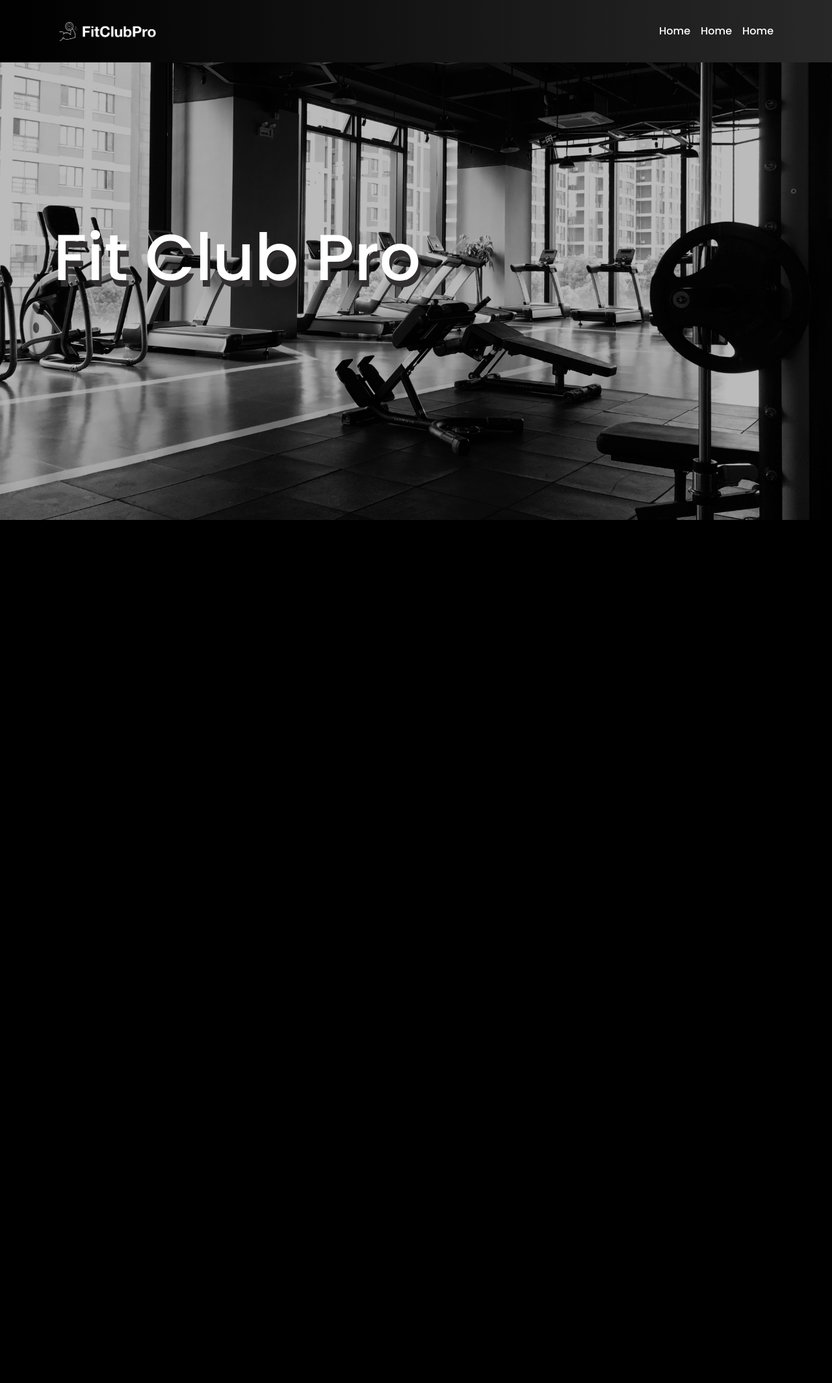
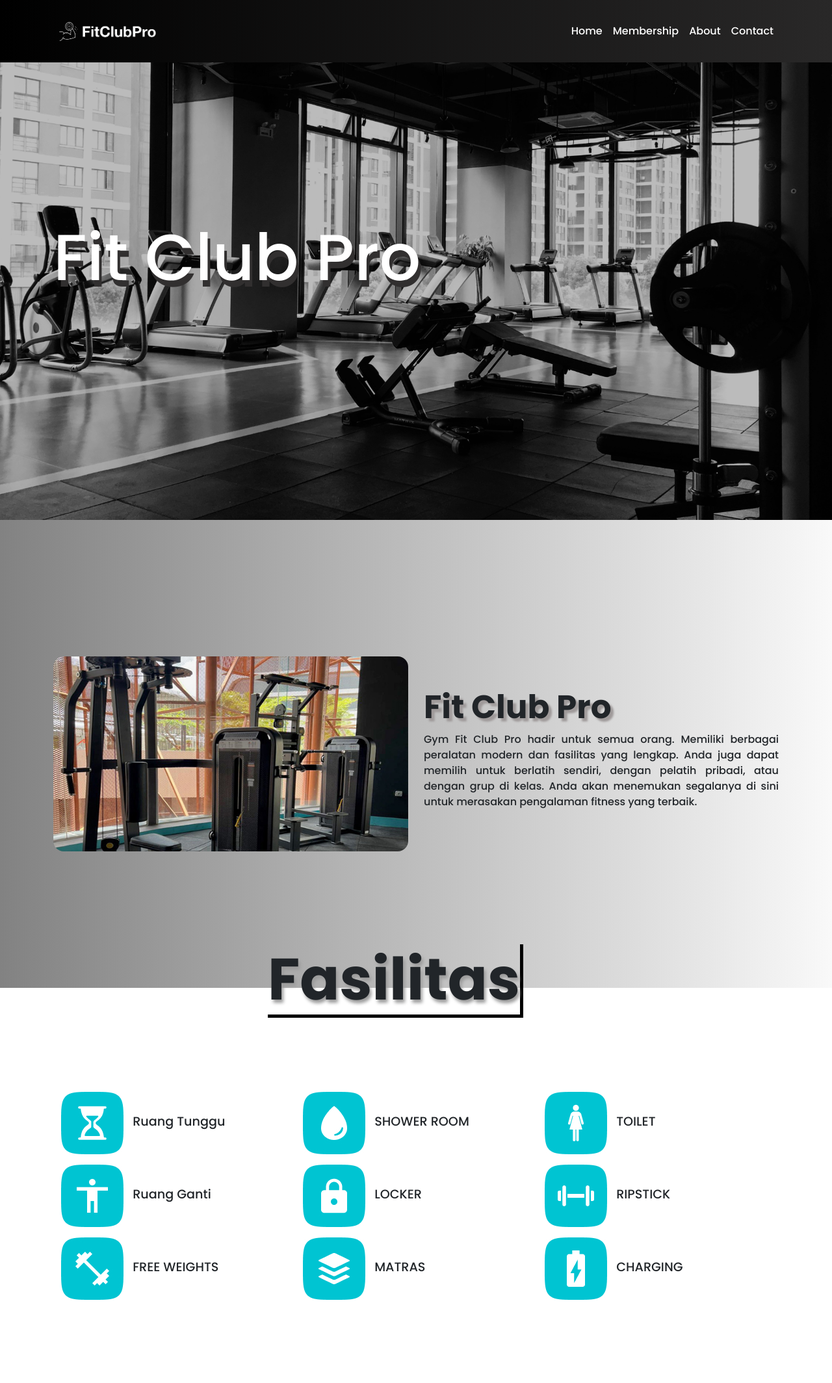
Before and after one commit to AdrianAlga/FitClubPro, a PHP site: page / in a window 1280 px wide. Shown: the whole page at 65% size. Before the commit the page ends 800 px from the top, so only its background shows below. Run offline with PHP 8.4, Linux system fonts and the light colour scheme.

Commit message:
update home page 123

```diff
--- a/css/style.css
+++ b/css/style.css
@@ -34,3 +34,62 @@ body {
   text-shadow: 4px 10px #312f2f;
 }
 /* end home page 1 */
+
+/* home page 2 */
+#page2 {
+  height: 90vh;
+  background: linear-gradient(to right, rgb(130, 130, 130), rgb(249, 249, 249));
+}
+
+#page2 h2 {
+  font-size: 50px;
+  text-shadow: 5px 5px 3px #9f9a9a;
+  font-weight: 700;
+}
+
+#page2 p {
+  text-align: justify;
+}
+
+@media (max-width: 768px) {
+  #page2 {
+    height: 130vh;
+  }
+
+}
+/* end home page 2 */
+
+/* home page 3 */
+#page3 {
+  height: 70vh;
+}
+
+#page3 h2 {
+  font-size: 90px;
+  text-shadow: 3px 5px 5px #9c9c9c;
+  font-weight: 700;
+  z-index: 1;
+  position: absolute;
+  bottom: -30px;
+  left: 30%;
+}
+
+#page3 span{
+    font-size: larger;
+    font-weight: 500;
+    padding-left: 10px;
+}
+
+@media (max-width: 768px) {
+  #page3 h2 {
+    font-size: 50px;
+    border: none !important;
+    text-shadow: 3px 5px 5px #9c9c9c;
+    font-weight: 700;
+    z-index: 0;
+    position: static;
+    bottom: -30px;
+    left: 30%;
+  }
+}
+/* end home page 3 */
--- a/index.html
+++ b/index.html
@@ -7,7 +7,7 @@
     <link href="https://cdn.jsdelivr.net/npm/bootstrap@5.3.1/dist/css/bootstrap.min.css" rel="stylesheet" integrity="sha384-4bw+/aepP/YC94hEpVNVgiZdgIC5+VKNBQNGCHeKRQN+PtmoHDEXuppvnDJzQIu9" crossorigin="anonymous" />
 
     <!-- Link Css -->
-    <link rel="stylesheet" href="css/style.css">
+    <link rel="stylesheet" href="css/style.css" />
   </head>
   <body>
     <!-- Navbar -->
@@ -25,10 +25,13 @@
               <a class="nav-link active" aria-current="page" href="#">Home</a>
             </li>
             <li class="nav-item">
-              <a class="nav-link active" aria-current="page" href="#">Home</a>
+              <a class="nav-link active" aria-current="page" href="#">Membership</a>
             </li>
             <li class="nav-item">
-              <a class="nav-link active" aria-current="page" href="#">Home</a>
+              <a class="nav-link active" aria-current="page" href="#">About</a>
+            </li>
+            <li class="nav-item">
+              <a class="nav-link active" aria-current="page" href="#">Contact</a>
             </li>
           </ul>
         </div>
@@ -48,6 +51,98 @@
     </section>
     <!-- end Home page 1 -->
 
+    <!-- home page 2 -->
+    <section id="page2">
+      <div class="container h-100">
+        <div class="row h-100 align-items-center">
+          <div class="col-md-6">
+            <div id="carouselExampleSlidesOnly" class="carousel slide" data-bs-ride="carousel">
+              <div class="carousel-inner">
+                <div class="carousel-item active" data-bs-interval="4000">
+                  <img src="images/img1.jpg" class="d-block w-100 rounded-4" height="300px" alt="img" />
+                </div>
+                <div class="carousel-item" data-bs-interval="4000">
+                  <img src="images/img2.jpg" class="d-block w-100 rounded-4" height="300px" alt="img" />
+                </div>
+                <div class="carousel-item" data-bs-interval="4000">
+                  <img src="images/img3.jpg" class="d-block w-100 rounded-4" height="300px" alt="img" />
+                </div>
+              </div>
+            </div>
+          </div>
+          <div class="col-md-6">
+            <h2>Fit Club Pro</h2>
+            <p>
+              Gym Fit Club Pro hadir untuk semua orang. Memiliki berbagai peralatan modern dan fasilitas yang lengkap. Anda juga dapat memilih untuk berlatih sendiri, dengan pelatih pribadi, atau dengan grup di kelas. Anda akan menemukan
+              segalanya di sini untuk merasakan pengalaman fitness yang terbaik.
+            </p>
+          </div>
+        </div>
+      </div>
+    </section>
+    <!-- end home page 2 -->
+
+    <!-- home page 3 -->
+    <section id="page3">
+      <div class="container h-100">
+        <div class="row py-4">
+          <div class="col-12 text-center position-relative">
+            <h2 class="border-bottom border-end border-5 border-black">Fasilitas</h2>
+          </div>
+        </div>
+        <div class="row h-100 align-items-center">
+          <div class="col-12">
+            <div class="container">
+              <div class="row mb-3 ">
+                <div class="col-4">
+                  <img src="images/Icon-7.jpg" alt="icon" />
+                  <span>Ruang Tunggu</span>
+                </div>
+                <div class="col-4">
+                  <img src="images/Icon-6.jpg" alt="icon" />
+                  <span>SHOWER ROOM</span>
+                </div>
+                <div class="col-4">
+                  <img src="images/Icon-5.jpg" alt="icon" />
+                  <span>TOILET</span>
+                </div>
+              </div>
+              <div class="row mb-3">
+                <div class="col-4">
+                  <img src="images/Icon-4.jpg" alt="icon" />
+                  <span>Ruang Ganti</span>
+                </div>
+                <div class="col-4">
+                  <img src="images/Icon-3.jpg" alt="icon" />
+                  <span>LOCKER</span>
+                </div>
+                <div class="col-4">
+                  <img src="images/Icon-2.jpg" alt="icon" />
+                  <span>RIPSTICK</span>
+                </div>
+              </div>
+              <div class="row mb-3">
+                <div class="col-4">
+                  <img src="images/Icon-1.jpg" alt="icon" />
+                  <span>FREE WEIGHTS</span>
+                </div>
+                <div class="col-4">
+                  <img src="images/Icon.jpg" alt="icon" />
+                  <span>MATRAS</span>
+                </div>
+                <div class="col-4">
+                  <img src="images/charging.jpg" alt="icon" />
+                  <span>CHARGING</span>
+                </div>
+              </div>
+            </div>
+          </div>
+        </div>
+      </div>
+    </section>
+    <!-- end home page 3 -->
+
+
     <script src="https://cdn.jsdelivr.net/npm/bootstrap@5.3.1/dist/js/bootstrap.bundle.min.js" integrity="sha384-HwwvtgBNo3bZJJLYd8oVXjrBZt8cqVSpeBNS5n7C8IVInixGAoxmnlMuBnhbgrkm" crossorigin="anonymous"></script>
   </body>
 </html>
```
Also changed, not shown: coba.html (added, +48 -0 lines), images/Icon-1.jpg (added), images/Icon-2.jpg (added), images/Icon-3.jpg (added), images/Icon-4.jpg (added), images/Icon-5.jpg (added), images/Icon-6.jpg (added), images/Icon-7.jpg (added), images/Icon.jpg (added), images/charging.jpg (added), images/img1.jpg (added), images/img2.jpg (added), images/img3.jpg (added).
